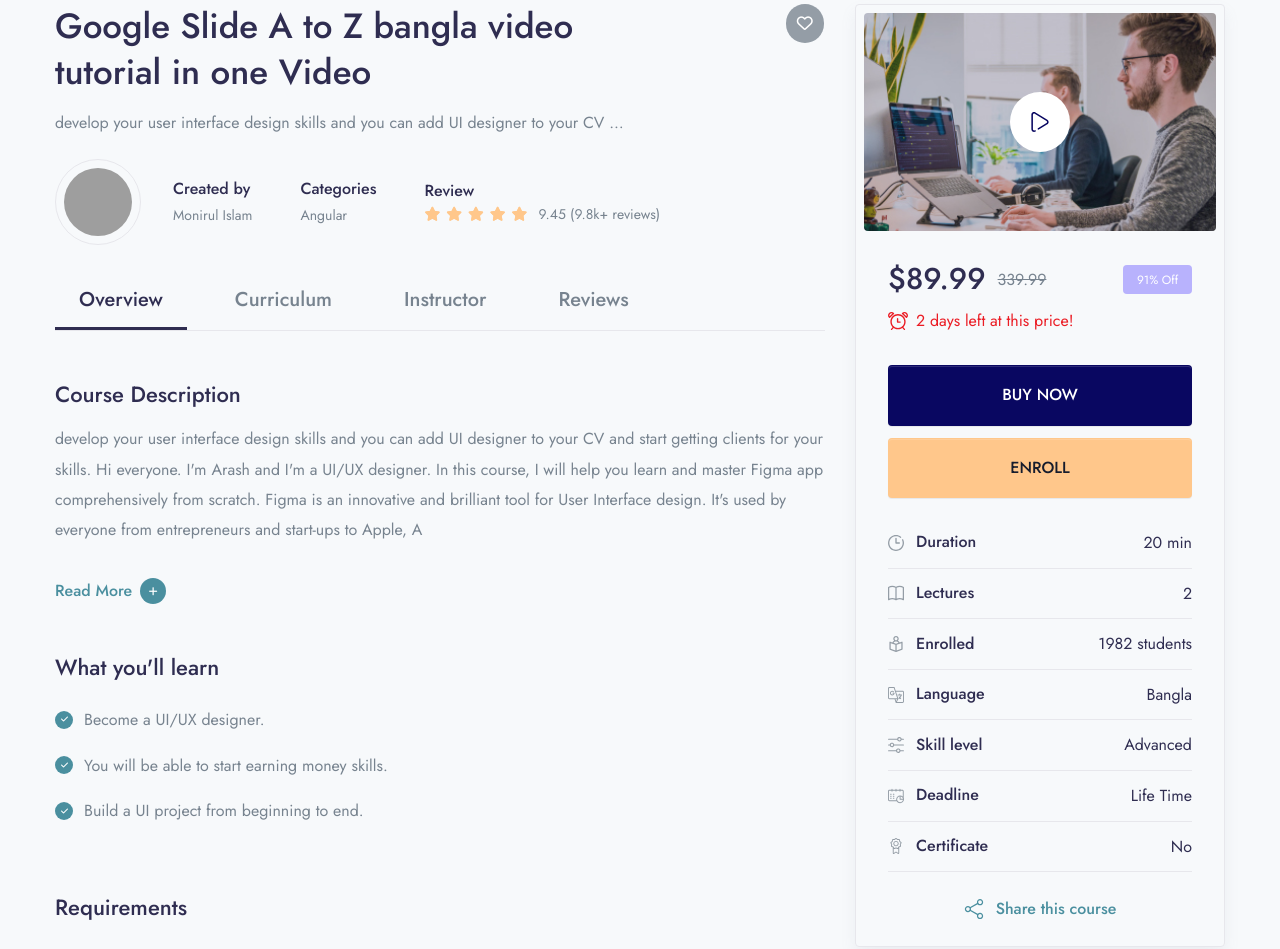
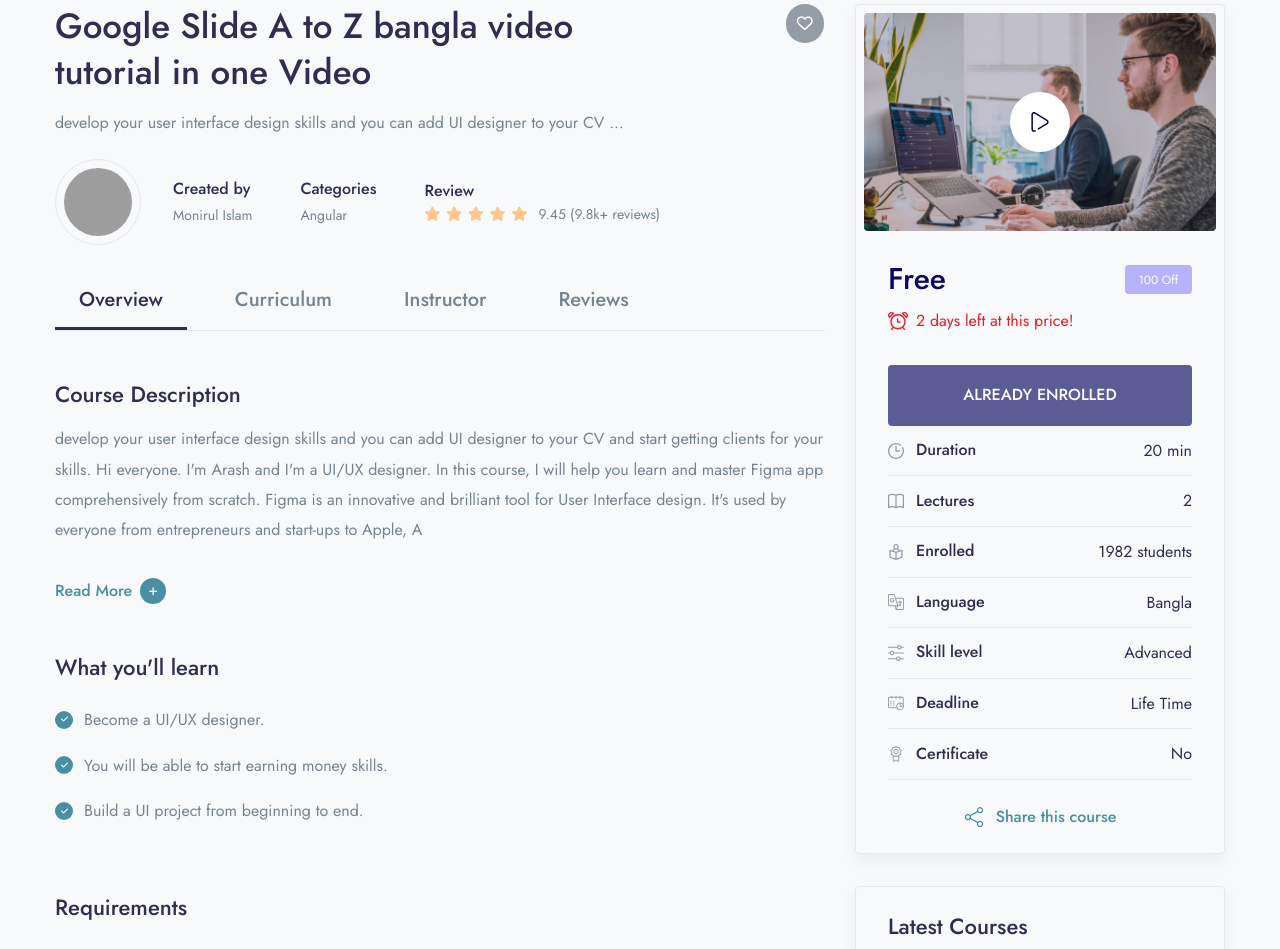
Before and after one commit to moniruldevelopers/course_selling_project_using_django_framework, a Django app: a page that uses LMS/templates/course/course_details.html in a window 1280 px wide. Shown: the part 223-1172 px from the top of the page. Run offline with Django 4.2, Linux system fonts and the light colour scheme; a user stored in the database is signed in; data comes from the database, SQL or seed files in the repository; both versions use the stored data as it was after the commit; some libraries are stand-ins or nearby versions; grey boxes are pictures that could not be loaded.

Commit message:
class 23 updated success fully

```diff
--- a/LMS/LMS/urls.py
+++ b/LMS/LMS/urls.py
@@ -24,5 +24,7 @@ urlpatterns = [
     path('doLogin', user_login.DO_LOGIN, name='doLogin'),
     path('accounts/profile', user_login.PROFILE, name='profile'),
     path('accounts/profile/update', user_login.PROFILE_UPDATE, name='profile_update'),
+    path('checkout/<slug:slug>', views.CHECKOUT, name='checkout'),
+
 
 ]+ static(settings.MEDIA_URL,document_root=settings.MEDIA_ROOT)
--- a/LMS/LMS/views.py
+++ b/LMS/LMS/views.py
@@ -1,5 +1,5 @@
 from django.shortcuts import redirect, render
-from app.models import Categories, Course, Level, Video
+from app.models import Categories, Course, Level, Video, UserCource
 from django.template.loader import render_to_string
 from django.http import JsonResponse
 from django.db.models import Sum
@@ -96,6 +96,11 @@ def COURSE_DETAILS(request, slug):
     category = Categories.get_all_category(Categories)
     time_duration = Video.objects.filter(course__slug=slug).aggregate(sum = Sum('time_duration'))
 
+    course_id = Course.objects.get (slug = slug )
+    try:
+        check_enroll = UserCource.objects.get (user = request.user, course = course_id)
+    except UserCource.DoesNotExist:
+        check_enroll = None
     course = Course.objects.filter(slug=slug)
     if course.exists():
         course = course.first()
@@ -105,6 +110,7 @@ def COURSE_DETAILS(request, slug):
         'course': course,
         'category': category,
         'time_duration': time_duration,
+        'check_enroll': check_enroll,
     }
     return render(request, 'course/course_details.html', context)
 
@@ -115,3 +121,16 @@ def PAGE_NOT_FOUND(request):
         'category': category,
     }
     return render(request, 'error/404.html', context)
+
+
+def CHECKOUT(request,slug):
+    course = Course.objects.get(slug = slug)
+
+    if course.price == 0:
+        course = UserCource(
+            user = request.user,
+            course = course,
+        )
+        course.save()
+        return redirect('home')
+    return render(request, 'checkout/checkout.html')
--- a/LMS/app/admin.py
+++ b/LMS/app/admin.py
@@ -27,3 +27,5 @@ admin.site.register(What_you_learn)
 admin.site.register(Requirements)
 admin.site.register(Lesson)
 admin.site.register(Language)
+
+admin.site.register(UserCource)
--- a/LMS/app/models.py
+++ b/LMS/app/models.py
@@ -1,3 +1,4 @@
+from django.contrib.auth.models import User
 from django.db import models
 from django.utils.text import slugify
 from django.db.models.signals import pre_save
@@ -38,6 +39,7 @@ class Language(models.Model):
     def __str__(self):
         return self.language
 
+
 class Course(models.Model):
     STATUS = (
         ('PUBLISH', 'PUBLISH'),
@@ -54,7 +56,7 @@ class Course(models.Model):
     description = models.TextField()
     price = models.IntegerField(null=True, default=0)
     discount = models.IntegerField(null=True)
-    language = models.ForeignKey(Language, on_delete=models.CASCADE,null=True)
+    language = models.ForeignKey(Language, on_delete=models.CASCADE, null=True)
     Deadline = models.CharField(max_length=100, null=True)
     slug = models.SlugField(default='', max_length=500, null=True, blank=True)
     status = models.CharField(choices=STATUS, max_length=100, null=True)
@@ -124,3 +126,13 @@ class Video(models.Model):
 
     def __str__(self):
         return self.title
+
+
+class UserCource(models.Model):
+    user = models.ForeignKey(User, on_delete=models.CASCADE)
+    course = models.ForeignKey(Course, on_delete=models.CASCADE)
+    paid = models.BooleanField(default=0)
+    date = models.DateTimeField(auto_now_add=True)
+
+    def __str__(self):
+        return self.user.first_name + " - " + self.course.title
--- a/LMS/templates/course/course_details.html
+++ b/LMS/templates/course/course_details.html
@@ -1,6 +1,7 @@
 {% extends 'base.html' %}
 {% block title %}{{course.title}}{% endblock %}
 {% load static %}
+{% load course_tags%}
 {% block content %}
    <!-- BREADCRUMBS
     ================================================== -->
@@ -507,12 +508,18 @@
                     </a>
 
                     <div class="pt-5 pb-4 px-5 px-lg-3 px-xl-5">
+                        {% if course.price == 0 %}
+                         <div class="d-flex align-items-center mb-2">
+                            <ins class="h2 mb-0 text-primary ">Free</ins>
+                            <div class="badge badge-lg badge-purple text-white ms-auto fw-normal">{{course.discount}} Off</div>
+                        </div>
+                        {% else %}
                         <div class="d-flex align-items-center mb-2">
-                            <ins class="h2 mb-0">$89.99</ins>
-                            <del class="ms-3">339.99</del>
-                            <div class="badge badge-lg badge-purple text-white ms-auto fw-normal">91% Off</div>
+                            <ins class="h2 mb-0">৳ {% discount_calculation course.price course.discount %}</ins>
+                            <del class="ms-3">{{i.price}}</del>
+                            <div class="badge badge-lg badge-purple text-white ms-auto fw-normal ">{{course.discount}} Off</div>
                         </div>
-
+                        {% endif %}
                         <div class="d-flex align-items-center text-alizarin mb-6">
                             <!-- Icon -->
                             <svg width="20" height="20" viewBox="0 0 20 20" xmlns="http://www.w3.org/2000/svg">
@@ -526,9 +533,11 @@
 
                             <span class="ms-2">2 days left at this price!</span>
                         </div>
-
-                        <button class="btn btn-primary btn-block mb-3" type="button" name="button">BUY NOW</button>
-                        <button class="btn btn-orange btn-block mb-6" type="button" name="button">ENROLL</button>
+                        {% if check_enroll is  None %}
+                        <a class="btn btn-primary btn-block mb-3" href="/checkout/{{course.slug}}">ENROLL</a>
+                        {% else %}
+                        <button class="btn btn-primary btn-block mb-3"  disabled>ALREADY ENROLLED</button>
+                        {% endif %}
 
                         <ul class="list-group list-group-flush">
                             <li class="list-group-item d-flex align-items-center py-3" style="background-color:#F7F9FB">
```
Also changed, not shown: LMS/templates/Main/home.html (+8 -2 lines), LMS/templates/checkout/checkout.html (added, +10 -0 lines), LMS/app/migrations/0011_usercource.py (added), LMS/db.sqlite3.
